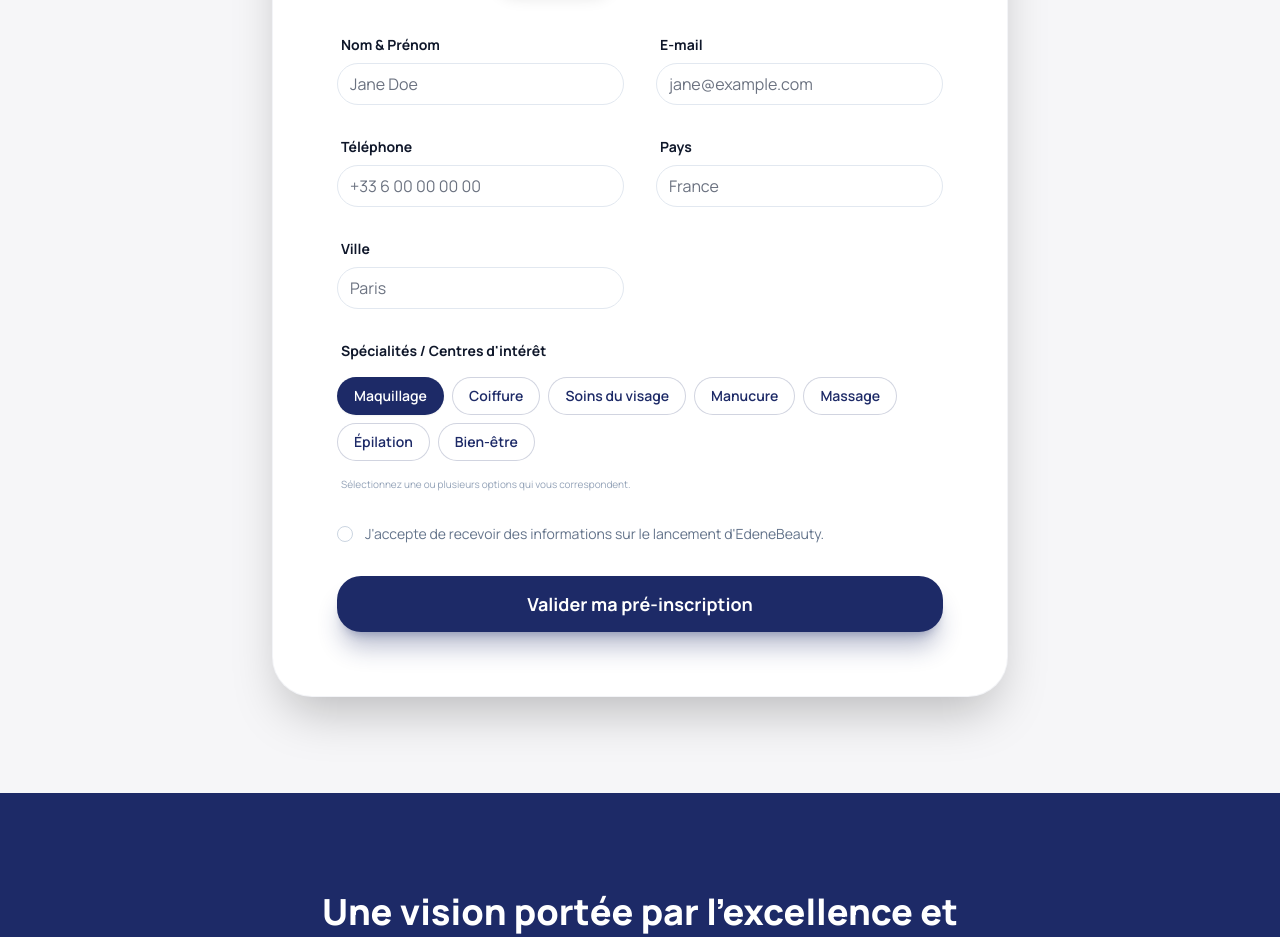
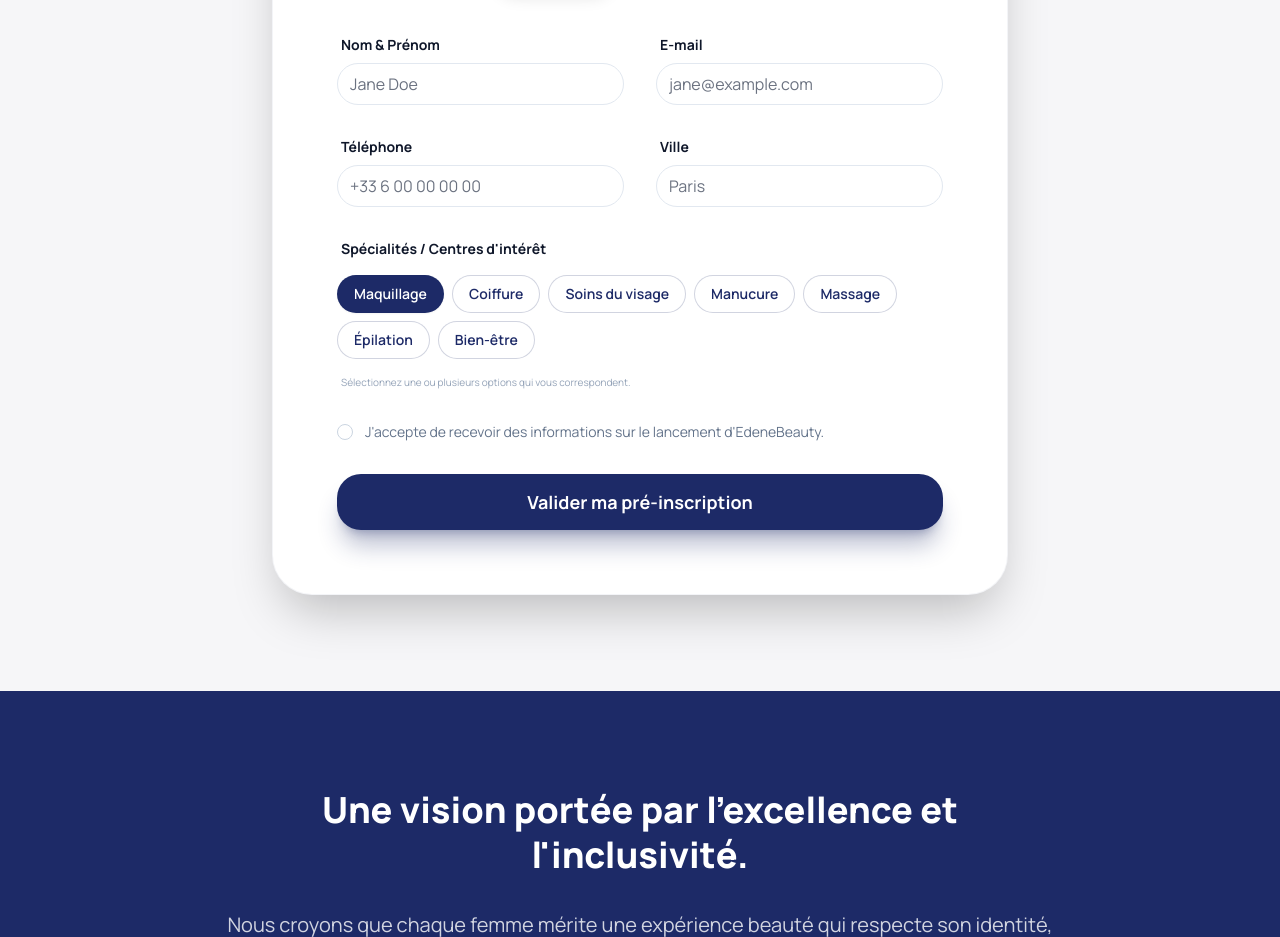
Before and after one commit to AdamMECHAKRA/edene-Landing-backend, a website: page index.html in a window 1280 px wide. Shown: the part 7100-8037 px from the top of the page. Drawn offline with nearby package versions, Linux system fonts and the light colour scheme.

Commit message:
Update index.html

```diff
--- a/index.html
+++ b/index.html
@@ -403,10 +403,7 @@
 <label class="text-sm font-bold px-1">Téléphone</label>
 <input class="rounded-xl border-slate-200 dark:border-slate-700 dark:bg-slate-800 focus:ring-primary focus:border-primary" placeholder="+33 6 00 00 00 00" type="tel"/>
 </div>
-<div class="flex flex-col gap-2">
-<label class="text-sm font-bold px-1">Pays</label>
-<input class="rounded-xl border-slate-200 dark:border-slate-700 dark:bg-slate-800 focus:ring-primary focus:border-primary" placeholder="France" type="text"/><div class="hidden md:col-span-2 grid grid-cols-1 md:grid-cols-2 gap-8 mt-8 border-t border-primary/5 pt-8" id="pro-fields"><div class="flex flex-col gap-2"><label class="text-sm font-bold px-1">Nom de l'établissement / Salon</label><input class="rounded-xl border-slate-200 dark:border-slate-700 dark:bg-slate-800 focus:ring-primary focus:border-primary" placeholder="Mon Bel Espace" type="text"/></div><div class="flex flex-col gap-2"><input class="rounded-xl border-slate-200 dark:border-slate-700 dark:bg-slate-800 focus:ring-primary focus:border-primary" placeholder="123 456 789 00012" type="text"/></div></div>
-</div>
+
 <div class="flex flex-col gap-2">
 <label class="text-sm font-bold px-1">Ville</label>
 <input class="rounded-xl border-slate-200 dark:border-slate-700 dark:bg-slate-800 focus:ring-primary focus:border-primary" placeholder="Paris" type="text"/>
```
